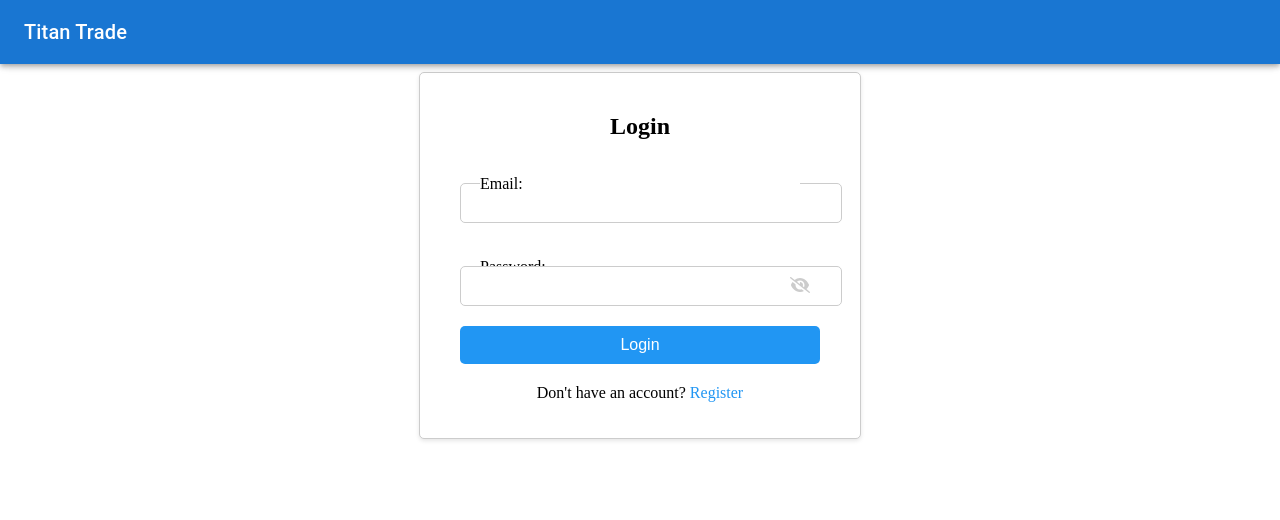
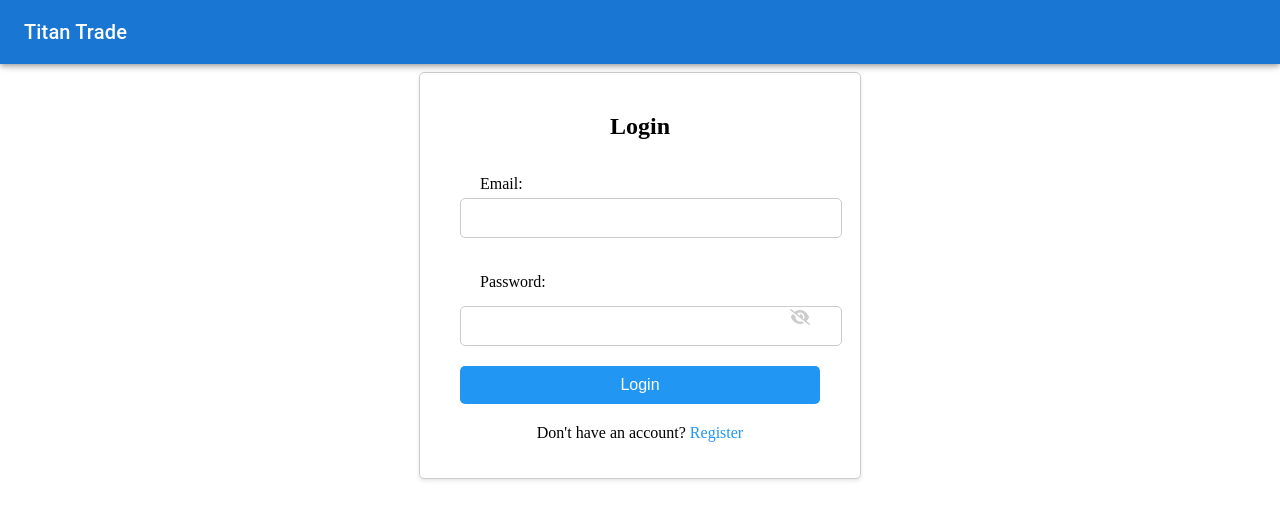
Before and after one commit to Vaishali054/VTPFrontend, a React (Create React App) app: page / in a window 1280 px wide. Shown: the top 520 px of the page. Built offline with nearby package versions, Linux system fonts and the light colour scheme; no server answers.

Commit message:
Fixed Register and Login UI

```diff
--- a/src/views/homePage/homepage.css
+++ b/src/views/homePage/homepage.css
@@ -32,6 +32,7 @@
     font-size: 16px;
     border: 1px solid #ccc;
     border-radius: 5px;
+    margin-top: 15px;
   }
 
   .login-container form input[type="email"]:focus,
@@ -72,13 +73,23 @@
 
   .password-input-container {
     position: relative;
+    width: 100%;
+  }
+
+  .password-input-container input[type="password"],
+  .password-input-container input[type="text"] {
+    width: 100%;
+    padding: 10px;
+    font-size: 16px;
+    border: 1px solid #ccc;
+    border-radius: 5px;
+    margin-top: 15px;
   }
 
   .password-toggle {
     position: absolute;
-    top: 50%;
-    right: 10px;
-    transform: translateY(-50%);
+    top: 100%;
+    right: 5px;
     cursor: pointer;
     color: #ccc;
   }
--- a/src/views/register/register.css
+++ b/src/views/register/register.css
@@ -44,6 +44,7 @@
   font-size: 16px;
   border: 1px solid #ccc;
   border-radius: 5px;
+  margin-top: 15px;
 }
 
 .register-container form input[type="text"]:focus,
@@ -85,6 +86,7 @@
 
 .password-input-container {
   position: relative;
+  margin-top: 15px;
 }
 
 .password-toggle {
--- a/src/views/register/register.jsx
+++ b/src/views/register/register.jsx
@@ -66,7 +66,7 @@ export default function Register() {
             />
           </div>
           <div>
-            <label>Email ID:</label>
+            <label>Email:</label>
             <input
               type="email"
               value={email_id}
```
